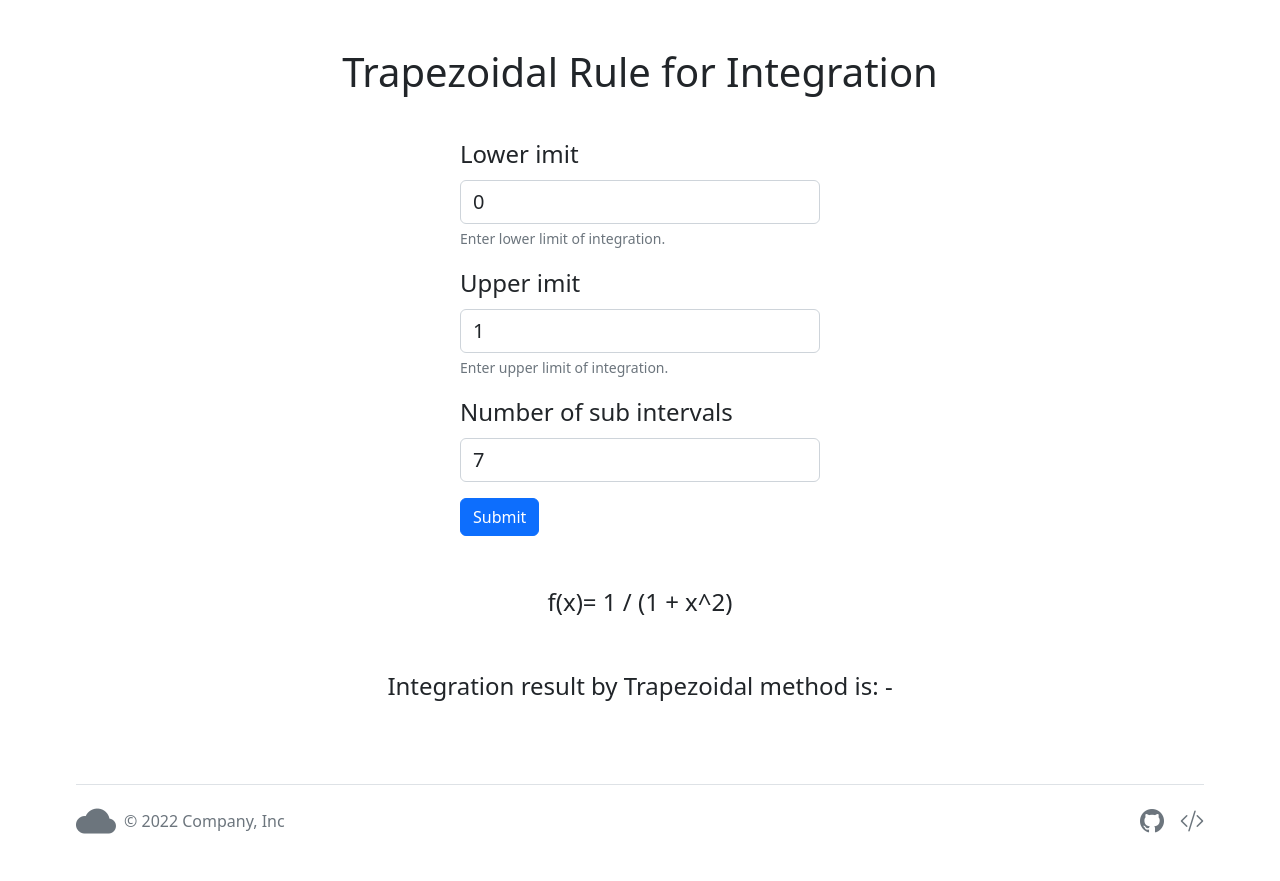
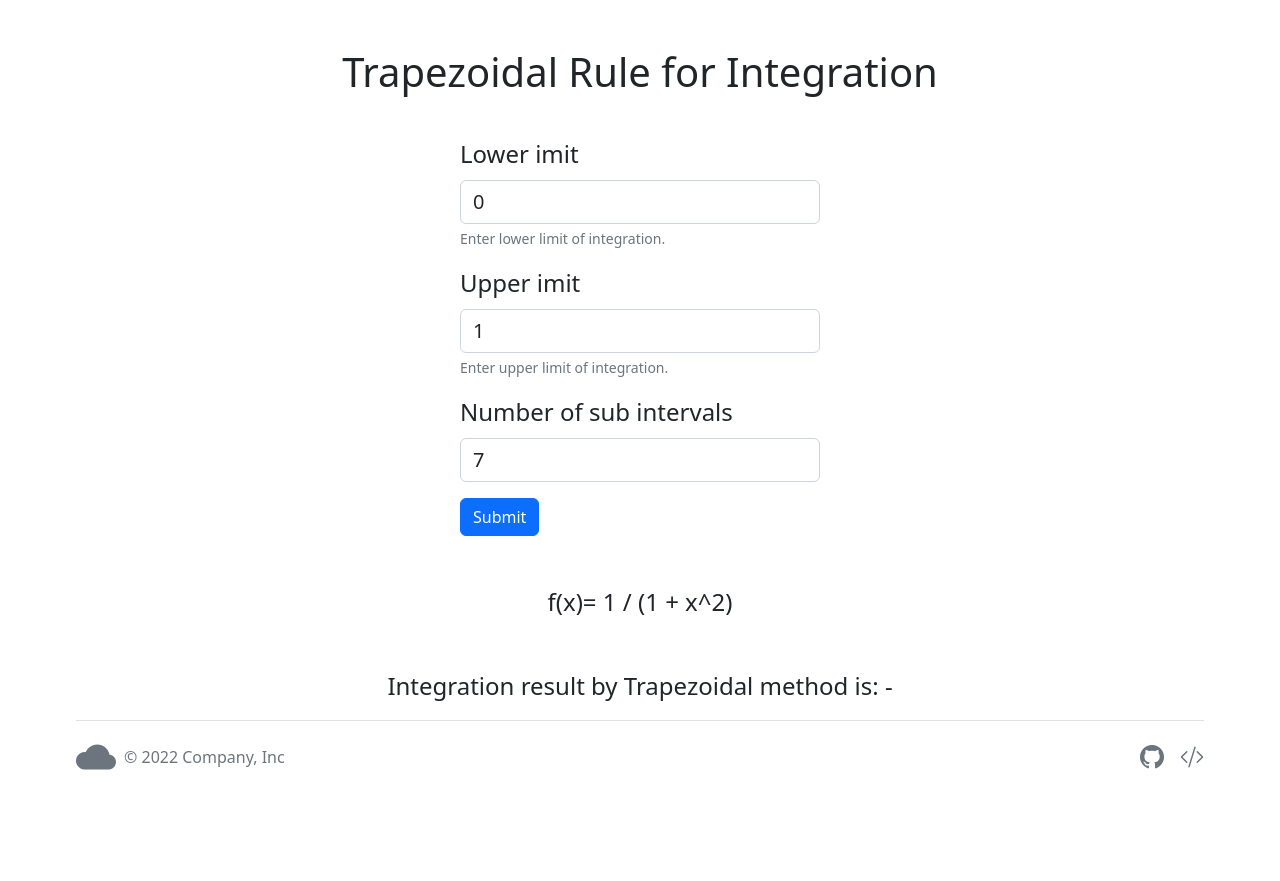
Before and after one commit to tahaghazi/Trapezoidal_Rule, a Django app: page / in a window 1280 px wide. After the commit the page ends 770 px from the top, so only its background shows below. Run offline with Django 4.2, Linux system fonts and the light colour scheme.

Commit message:
Update home template

```diff
--- a/templates/home.html
+++ b/templates/home.html
@@ -13,10 +13,12 @@
             flex-direction: column;
         }
         .container {
-    max-width: 90%;
-}
+            max-width: 90%;
+            height: 87vh;
+        }
         .footer{
             margin: auto;
+            height: 13vh;;
         }
     </style>
 </head>
```
